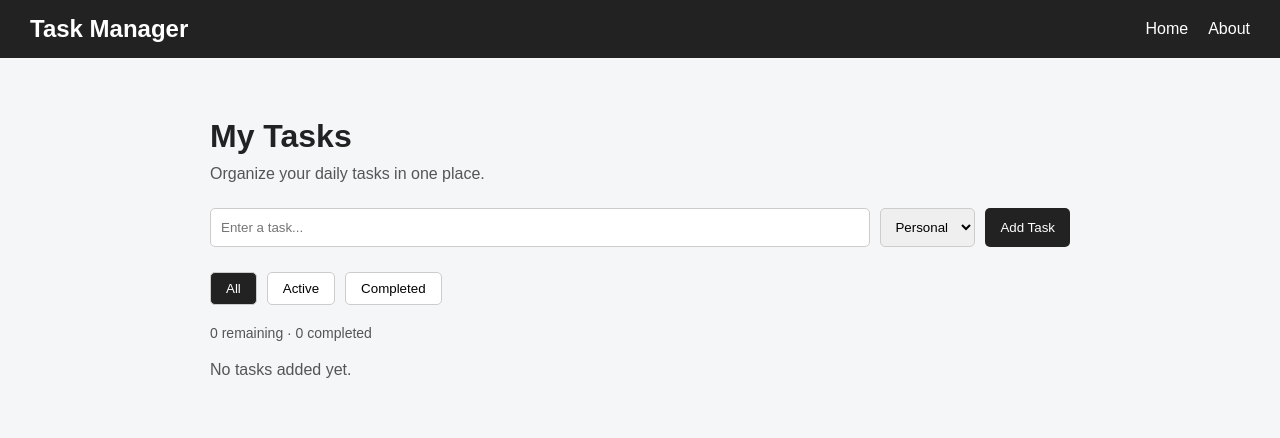
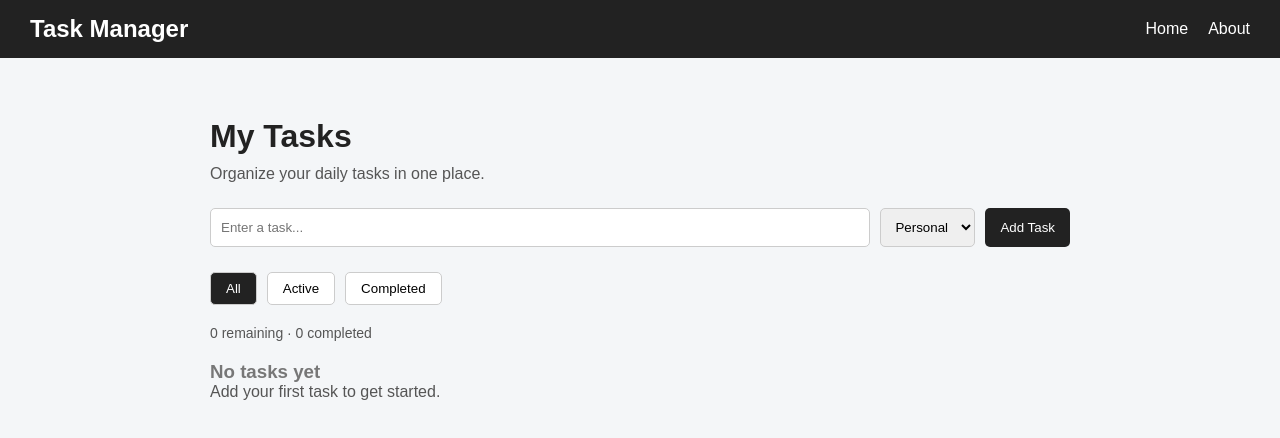
Before and after one commit to sagunashrestha00-svg/Personal-Task-Manager, a React (Vite) app: page / in a window 1280 px wide. Shown: the top 438 px of the page. Built offline with nearby package versions, Linux system fonts and the light colour scheme.

Commit message:
Improve task list empty state

```diff
--- a/src/components/TaskList.jsx
+++ b/src/components/TaskList.jsx
@@ -1,8 +1,22 @@
 import TaskItem from './TaskItem'
 
-function TaskList({ tasks, onToggle, onDelete, onEdit }) {
+function TaskList({ tasks, onToggle, onDelete, onEdit, hasTasks }) {
   if (tasks.length === 0) {
-    return <p className="no-tasks">No tasks added yet.</p>
+    return (
+      <div className="no-tasks">
+        {hasTasks ? (
+          <>
+            <h3>No matching tasks</h3>
+            <p>Try changing the filter to see your other tasks.</p>
+          </>
+        ) : (
+          <>
+            <h3>No tasks yet</h3>
+            <p>Add your first task to get started.</p>
+          </>
+        )}
+      </div>
+    )
   }
 
   return (
@@ -13,7 +27,7 @@ function TaskList({ tasks, onToggle, onDelete, onEdit }) {
           task={task}
           onToggle={onToggle}
           onDelete={onDelete}
-        onEdit={onEdit}
+          onEdit={onEdit}
         />
       ))}
     </div>
--- a/src/pages/Home.jsx
+++ b/src/pages/Home.jsx
@@ -74,11 +74,12 @@ function Home() {
 </p>
 
       <TaskList
-        tasks={filteredTasks}
-        onToggle={toggleTask}
-        onDelete={deleteTask}
-        onEdit={editTask}
-      />
+  tasks={filteredTasks}
+  hasTasks={tasks.length > 0}
+  onToggle={toggleTask}
+  onDelete={deleteTask}
+  onEdit={editTask}
+/>
     </main>
   )
 }
```
